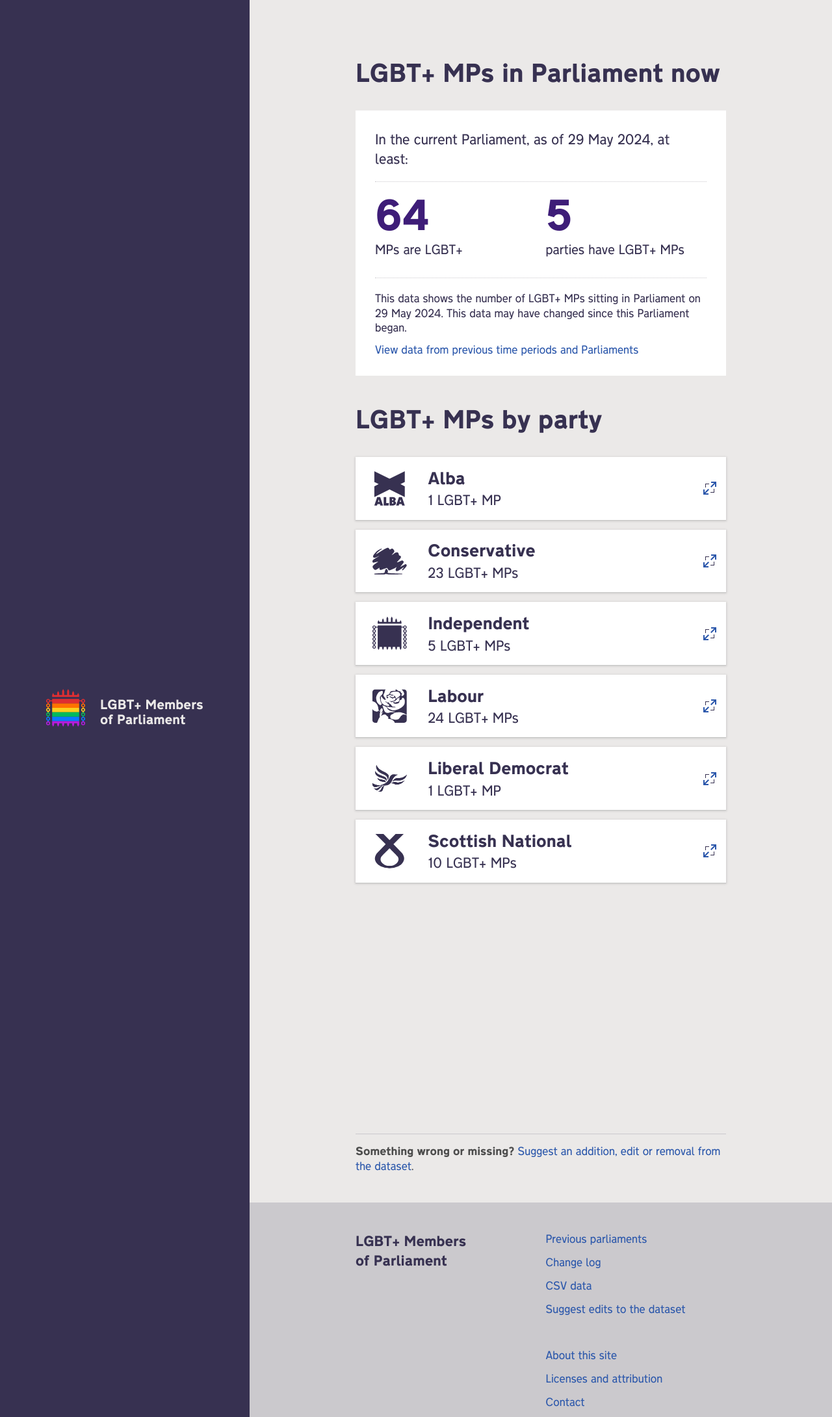
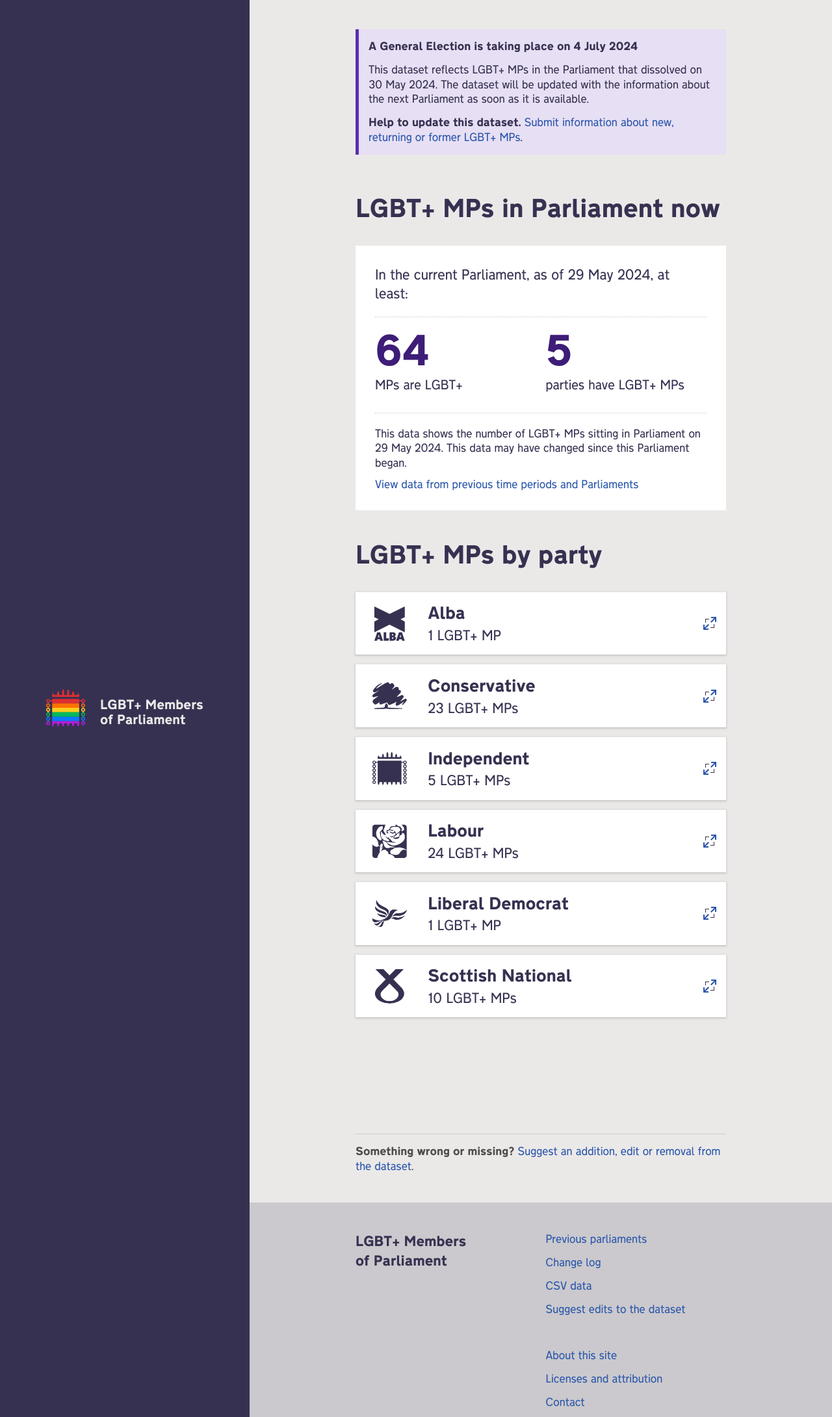
Before and after one commit to johnpeart/lgbt-mp, a Jekyll site: the page built from index.md, in a window 1280 px wide. Shown: the whole page at 65% size. Built offline with Jekyll 4.4.1, drawn with Linux system fonts in a browser that asks for light colours.

Commit message:
Update _config.yml

```diff
--- a/_config.yml
+++ b/_config.yml
@@ -11,9 +11,12 @@
 ####################
 # Feature settings #
 ####################
-banner-mode: false
-banner-mode--header: "A General Election is taking place"
-banner-mode--body: "This dataset is not currently up to date. We will update it with the latest information as soon as it is available."
+banner-mode: true
+banner-mode--header: "A General Election is taking place on 4 July 2024"
+banner-mode--body: |
+    This dataset reflects LGBT+ MPs in the Parliament that dissolved on 30 May 2024. The dataset will be updated  with the information about the next Parliament as soon as it is available.
+
+    **Help to update this dataset.** [Submit information about new, returning or former LGBT+ MPs](/contribute/).
 
 # Shows a blockquote on data pages exposing some of the underlying calculations
 error-check: false
```
